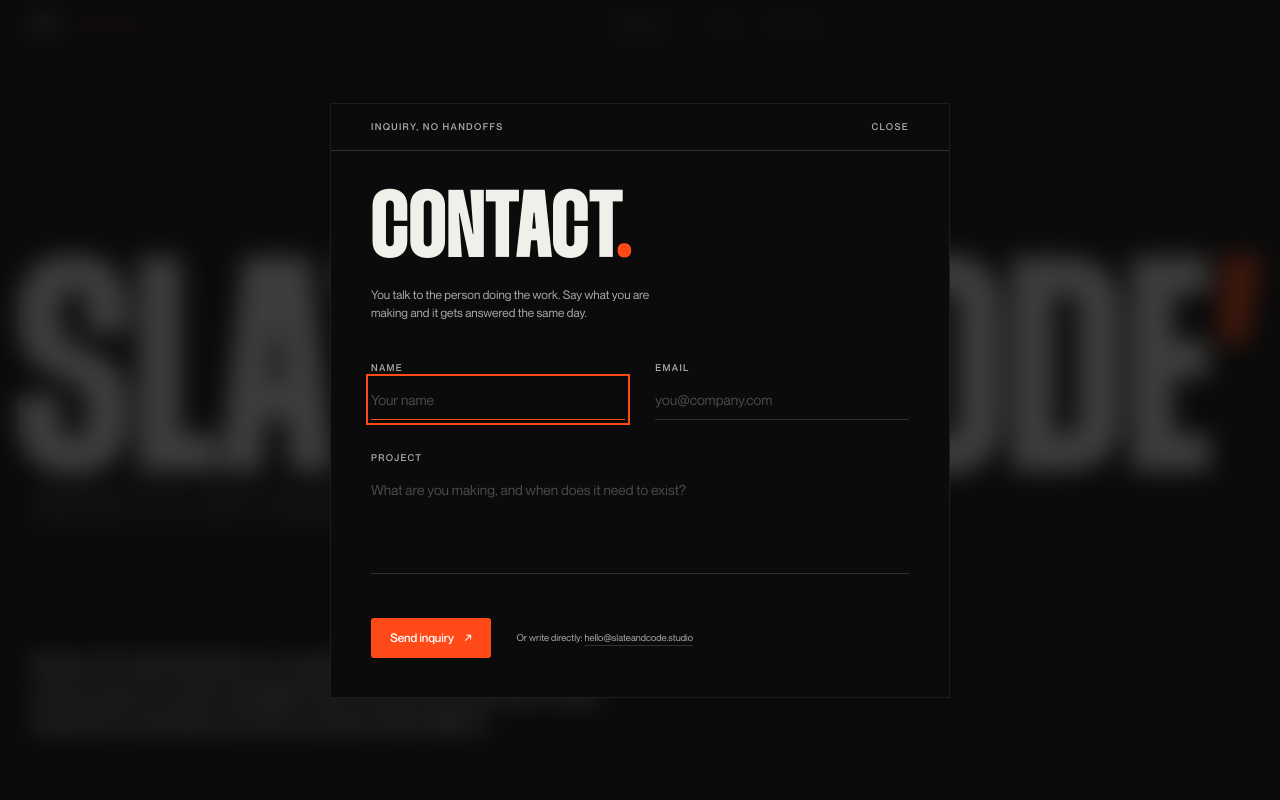
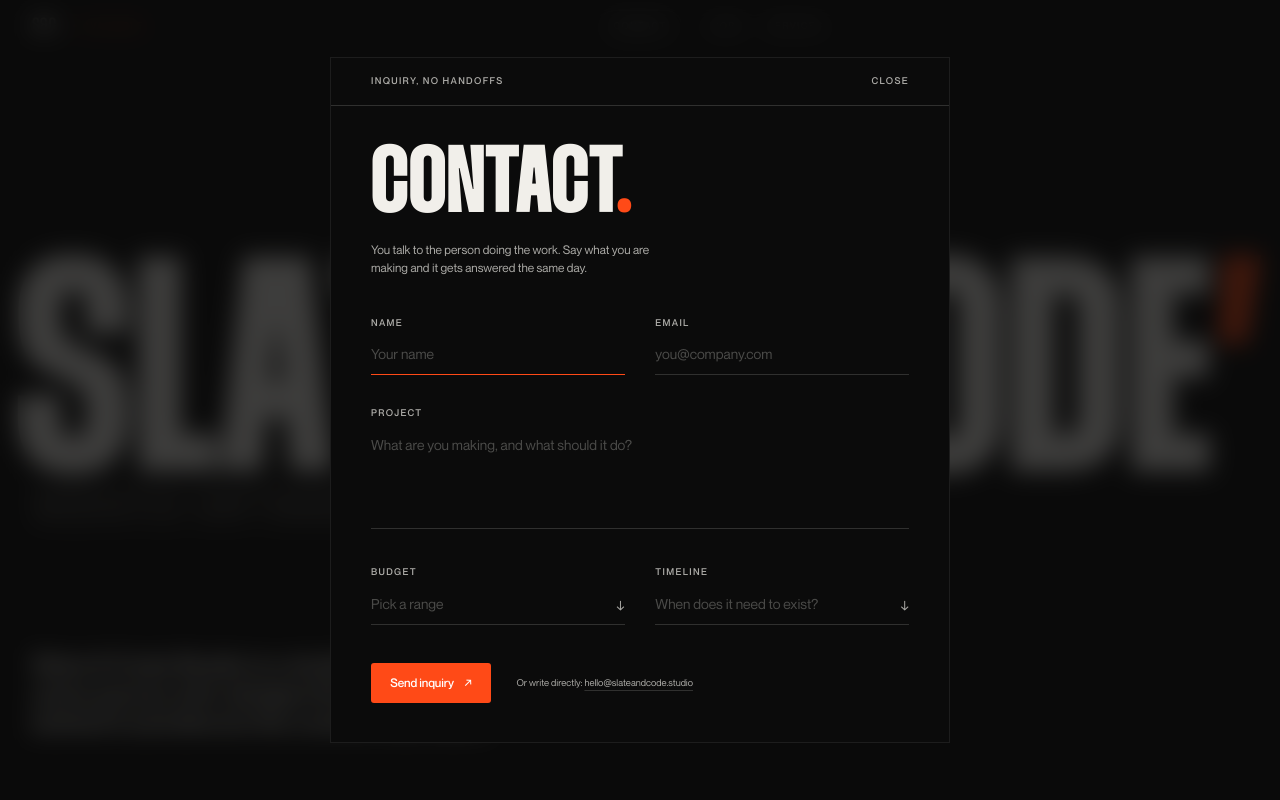
Before and after one commit to UntoldArchives/Slate-and-Code.studio, a Next.js app: page / in a window 1280 px wide. Both pictures are taken after a click on the button "CONTACT". Shown: the top 800 px of the page. Built offline with nearby package versions, Linux system fonts and the light colour scheme.

Commit message:
Contact form: budget range from the service tiers and a timeline, both folded into the composed email; fields keep the underline as their focus state

```diff
--- a/src/app/globals.css
+++ b/src/app/globals.css
@@ -139,6 +139,14 @@ body {
 :focus-visible {
   outline: 2px solid var(--color-accent);
   outline-offset: 3px;
+}
+
+/* form fields show focus by their underline turning accent, so the ring
+   would double up */
+input:focus-visible,
+textarea:focus-visible,
+select:focus-visible {
+  outline: none;
 }
 
 /* ---------------------------------------------------------------------------
--- a/src/components/ContactModal.tsx
+++ b/src/components/ContactModal.tsx
@@ -12,6 +12,7 @@ import { cubic, EASE_HOUSE, EASE_OUT } from "@/lib/anim";
 import { LINKS } from "@/lib/links";
 import { getLenis } from "@/lib/lenis";
 import { CONTACT_EVENT } from "@/lib/contact";
+import { PACKAGES } from "@/lib/services";
 
 /*
   The contact form, in the house dress: a solid panel on a hairline 8% rule,
@@ -27,6 +28,66 @@ const FIELD =
   "w-full rounded-none border-0 border-b border-[var(--rule)] bg-transparent py-[0.7em] text-[length:var(--fs-body)] text-[var(--fg)] caret-accent outline-none transition-colors duration-300 placeholder:text-[var(--fg-28)] focus:border-accent";
 
 const LABEL = "micro mb-[0.4em] block text-[var(--fg-70)]";
+
+/* the budget bands are the four /services tiers, worded off the same data so
+   the form and the price list cannot drift apart */
+const BUDGETS = [
+  ...PACKAGES.map((p) => ({
+    value: p.name,
+    label: `${p.name}, ${[p.priceLead, p.price, p.priceTail]
+      .filter(Boolean)
+      .join(" ")
+      .toLowerCase()}`,
+  })),
+  { value: "Not sure yet", label: "Not sure yet" },
+];
+
+const TIMELINES = [
+  "As soon as possible",
+  "Within a month",
+  "In the next few months",
+  "No fixed date",
+];
+
+/* a native select in the field dress: the underline, the caret, and the
+   site's arrow in place of the browser's chevron */
+function Select({
+  id,
+  name,
+  options,
+  placeholder,
+}: {
+  id: string;
+  name: string;
+  options: { value: string; label: string }[];
+  placeholder: string;
+}) {
+  return (
+    <span className="relative block">
+      <select
+        id={id}
+        name={name}
+        defaultValue=""
+        className={`${FIELD} appearance-none pr-[1.6em] [&:has(option[value='']:checked)]:text-[var(--fg-28)] [&>option]:bg-[var(--color-ink)] [&>option]:text-[var(--color-paper)]`}
+      >
+        <option value="" disabled>
+          {placeholder}
+        </option>
+        {options.map((o) => (
+          <option key={o.value} value={o.value}>
+            {o.label}
+          </option>
+        ))}
+      </select>
+      <span
+        aria-hidden
+        className="pointer-events-none absolute right-0 top-1/2 -translate-y-1/2 text-[length:var(--fs-body)] text-[var(--fg-70)]"
+      >
+        &#8595;
+      </span>
+    </span>
+  );
+}
 
 export default function ContactModal() {
   const [open, setOpen] = useState(false);
@@ -66,7 +127,7 @@ export default function ContactModal() {
     if (e.key !== "Tab" || !panelRef.current) return;
     const nodes = Array.from(
       panelRef.current.querySelectorAll<HTMLElement>(
-        "a[href], button, input, textarea"
+        "a[href], button, input, textarea, select"
       )
     ).filter((n) => !n.hasAttribute("disabled"));
     if (!nodes.length) return;
@@ -87,8 +148,20 @@ export default function ContactModal() {
     const name = String(data.get("name") ?? "").trim();
     const email = String(data.get("email") ?? "").trim();
     const message = String(data.get("message") ?? "").trim();
+    const budget = String(data.get("budget") ?? "").trim();
+    const timeline = String(data.get("timeline") ?? "").trim();
     const subject = `Project inquiry${name ? ` from ${name}` : ""}`;
-    const body = `${message}\n\n${name}${email ? `\n${email}` : ""}`;
+    const body = [
+      message,
+      "",
+      budget ? `Budget: ${budget}` : "",
+      timeline ? `Timeline: ${timeline}` : "",
+      "",
+      name,
+      email,
+    ]
+      .filter((line, i, all) => line !== "" || all[i - 1] !== "")
+      .join("\n");
     window.location.href = `mailto:${LINKS.email}?subject=${encodeURIComponent(
       subject
     )}&body=${encodeURIComponent(body)}`;
@@ -204,8 +277,30 @@ export default function ContactModal() {
                           name="message"
                           required
                           rows={4}
-                          placeholder="What are you making, and when does it need to exist?"
+                          placeholder="What are you making, and what should it do?"
                           className={`${FIELD} resize-none`}
+                        />
+                      </div>
+                      <div>
+                        <label htmlFor="c-budget" className={LABEL}>
+                          Budget
+                        </label>
+                        <Select
+                          id="c-budget"
+                          name="budget"
+                          options={BUDGETS}
+                          placeholder="Pick a range"
+                        />
+                      </div>
+                      <div>
+                        <label htmlFor="c-timeline" className={LABEL}>
+                          Timeline
+                        </label>
+                        <Select
+                          id="c-timeline"
+                          name="timeline"
+                          options={TIMELINES.map((t) => ({ value: t, label: t }))}
+                          placeholder="When does it need to exist?"
                         />
                       </div>
                     </div>
```
